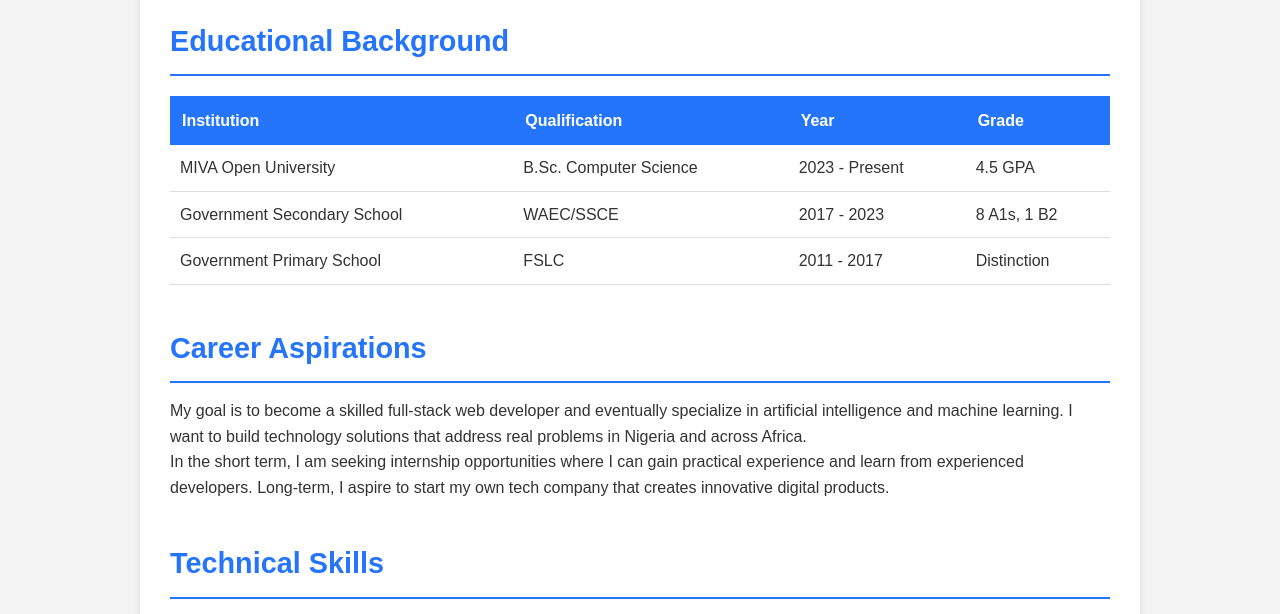
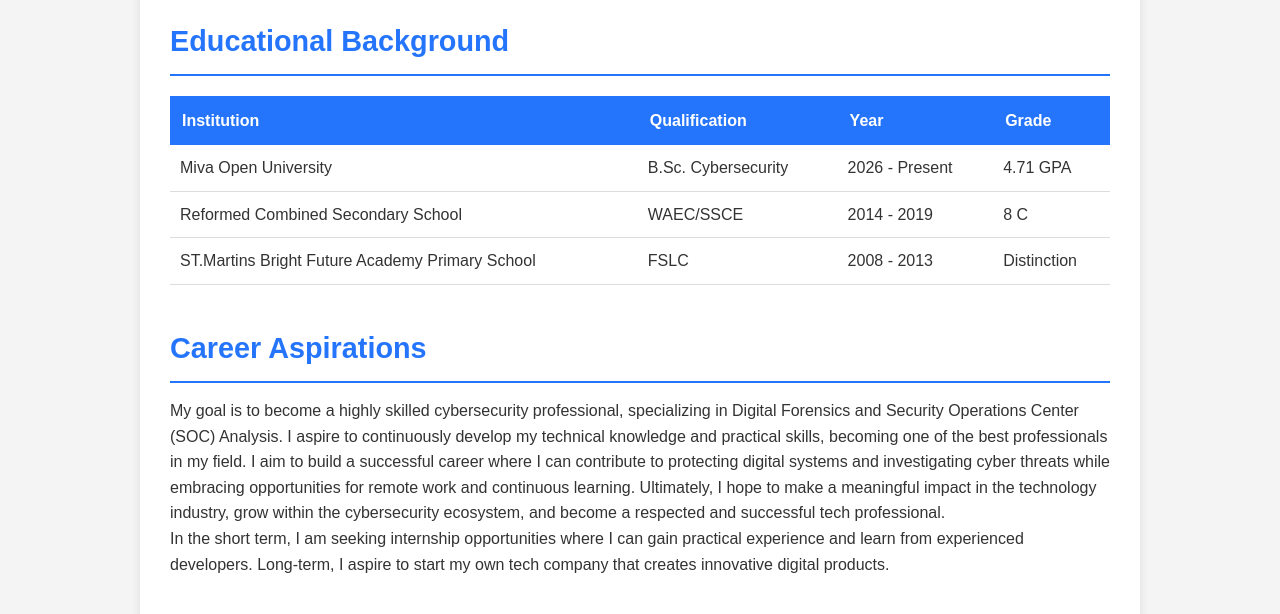
Before and after one commit to FRANCISCO-TMM/francisco, a plain HTML site: page about.html in a window 1280 px wide. Shown: the part 182-796 px from the top of the page. Drawn offline with Linux system fonts and the light colour scheme.

Commit message:
Update about.html

```diff
--- a/about.html
+++ b/about.html
@@ -34,21 +34,21 @@
         </thead>
         <tbody>
           <tr>
-            <td>MIVA Open University</td>
-            <td>B.Sc. Computer Science</td>
-            <td>2023 - Present</td>
-            <td>4.5 GPA</td>
+            <td>Miva Open University</td>
+            <td>B.Sc. Cybersecurity</td>
+            <td>2026 - Present</td>
+            <td>4.71 GPA</td>
           </tr>
           <tr>
-            <td>Government Secondary School</td>
+            <td>Reformed Combined Secondary School</td>
             <td>WAEC/SSCE</td>
-            <td>2017 - 2023</td>
-            <td>8 A1s, 1 B2</td>
+            <td>2014 - 2019</td>
+            <td>8 C</td>
           </tr>
           <tr>
-            <td>Government Primary School</td>
+            <td>ST.Martins Bright Future Academy Primary School</td>
             <td>FSLC</td>
-            <td>2011 - 2017</td>
+            <td>2008 - 2013</td>
             <td>Distinction</td>
           </tr>
         </tbody>
@@ -58,9 +58,7 @@
     <div class="section">
       <h2>Career Aspirations</h2>
       <p>
-        My goal is to become a skilled full-stack web developer and eventually specialize in
-        artificial intelligence and machine learning. I want to build technology solutions that
-        address real problems in Nigeria and across Africa.
+        My goal is to become a highly skilled cybersecurity professional, specializing in Digital Forensics and Security Operations Center (SOC) Analysis. I aspire to continuously develop my technical knowledge and practical skills, becoming one of the best professionals in my field. I aim to build a successful career where I can contribute to protecting digital systems and investigating cyber threats while embracing opportunities for remote work and continuous learning. Ultimately, I hope to make a meaningful impact in the technology industry, grow within the cybersecurity ecosystem, and become a respected and successful tech professional.
       </p>
       <p>
         In the short term, I am seeking internship opportunities where I can gain practical
@@ -116,7 +114,7 @@
   </div>
 
   <footer>
-    <p>&copy; 2025 Your fullname | COS 106 Term Project | MIVA Open University</p>
+    <p>&copy; 2025 GODWIN CHUKWUNSO| COS 106 Term Project | MIVA Open University</p>
   </footer>
 
   <script src="js/main.js"></script>
```
